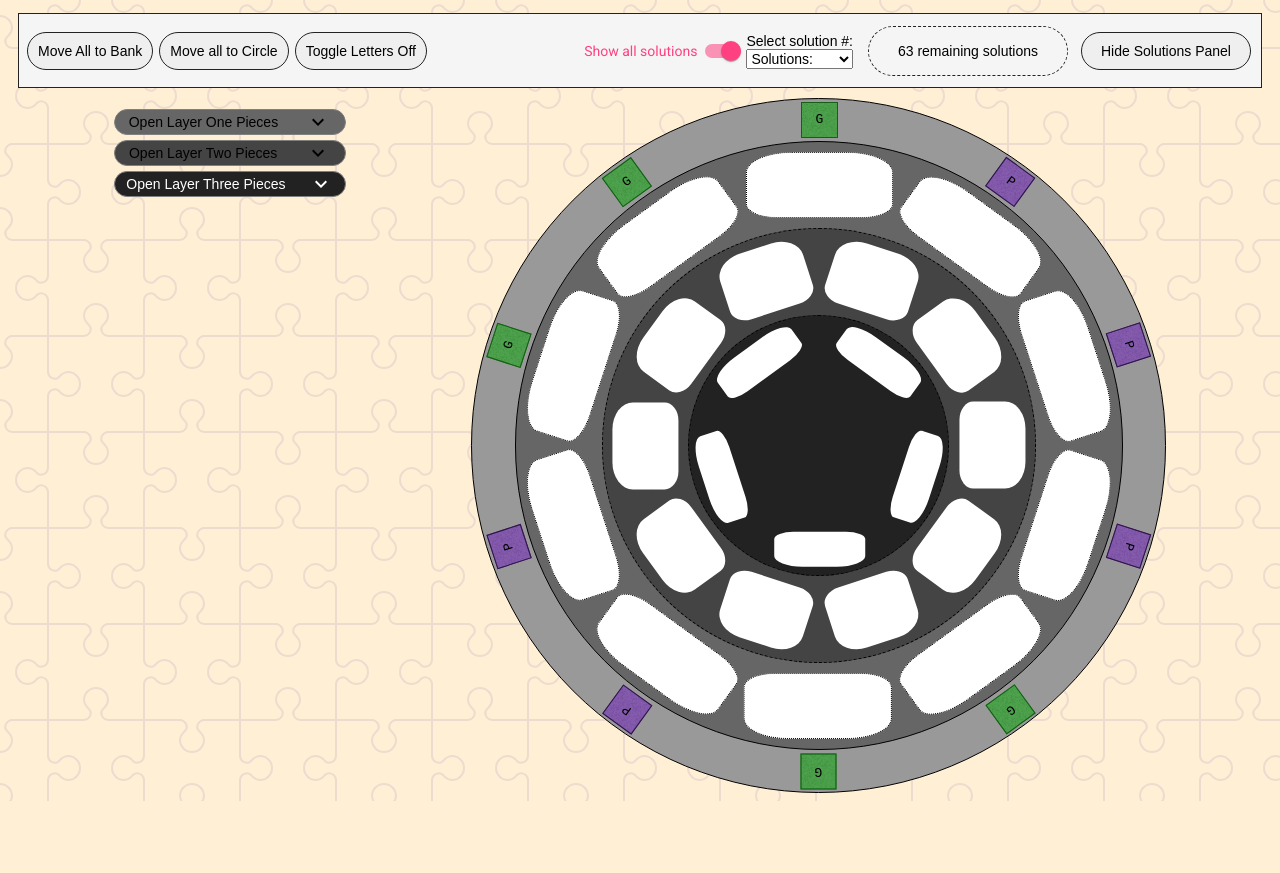
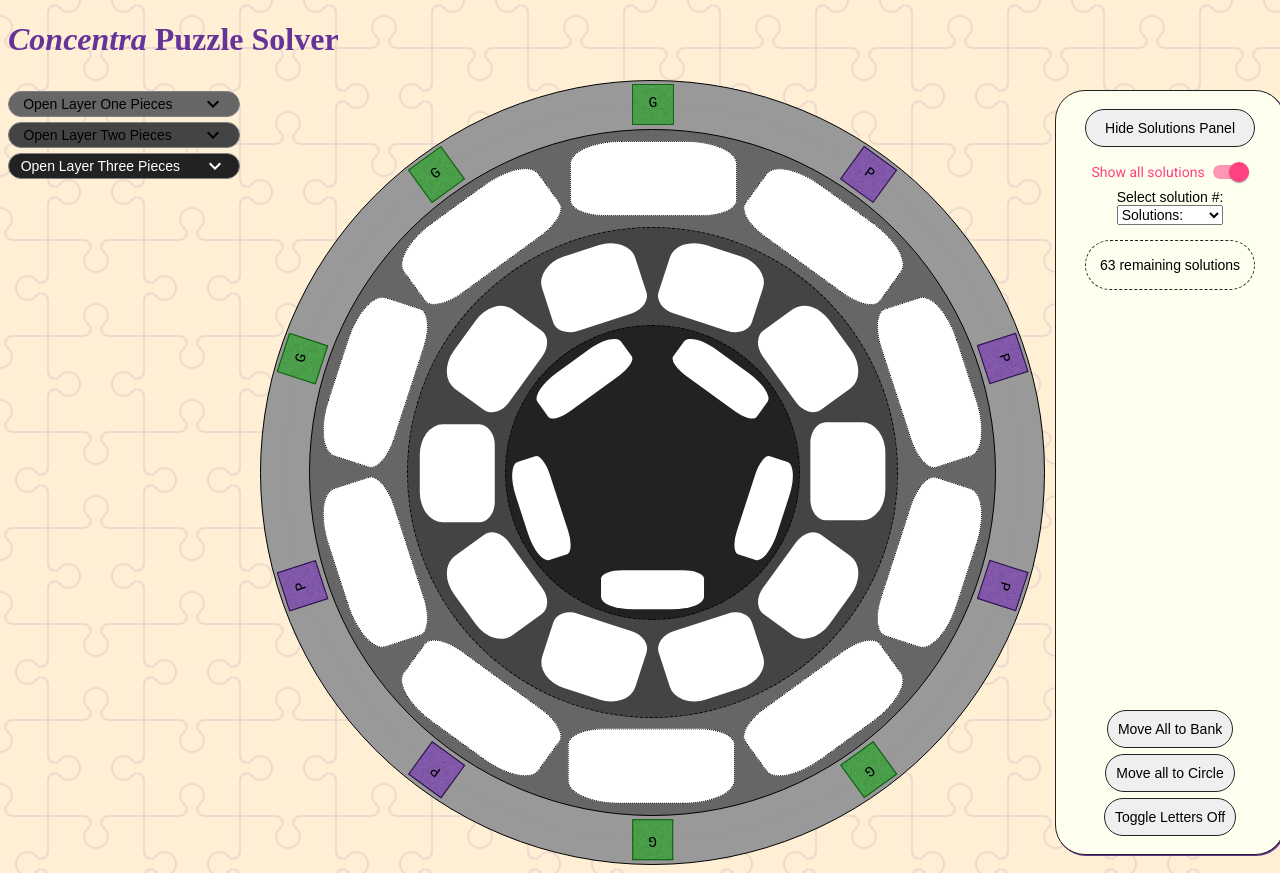
Before and after one commit to danego/circle-puzzle-angular, an Angular app: page / in a window 1280 px wide. Both pictures are taken after a click on the button "Reveal Solutions Panel". Before the commit the page ends 801 px from the top, so only its background shows below. Built offline with nearby package versions, Linux system fonts and the light colour scheme.

Commit message:
vertical control panel added as separate component. Header/title added too.

```diff
--- a/src/app/app.component.css
+++ b/src/app/app.component.css
@@ -1,16 +1,28 @@
+h1 {
+  color: rebeccapurple;
+}
+
 main {
   display: flex;
-  flex-direction: column;
+  flex-direction: row;  /* column */
   height: calc(100vh - 15px);
 }
 
 article {
   flex-grow: 1;
   display: flex;
-  flex: row none;
   justify-content: space-evenly;
 }
 
 piece-bank {
   margin: 10px 20px 10px 0; /* TODO Consider larger top margin (then also update in piecebank.ts */
 }
+
+.text {
+  margin-top: 40px;
+}
+
+footer {
+  margin-top: 30px;
+  text-align: right;
+}
--- a/src/app/app.component.html
+++ b/src/app/app.component.html
@@ -1,8 +1,24 @@
+<h1><em>Concentra</em> Puzzle Solver</h1>
+
 <main>
-  <control-panel></control-panel>
+  <!--
+    <control-panel></control-panel>
+  -->
 
   <article calculateHeight>
     <piece-bank></piece-bank>
     <circle-representation></circle-representation>
   </article>
+
+  <control-panel-vertical></control-panel-vertical>
 </main>
+
+<!--
+<div class="text">
+  <p>This is based off of the 1994 <em>Concentra</em> puzzle by the DaMert Company.</p>
+  <p>They claim there is but a single solution ...</p>
+</div>
+<footer>
+  <p><em>Hero background image/art by <a href="http://www.heropatterns.com/" target="blank">Steve Schoger</a>, CC 4.0.</em></p>
+</footer>
+-->
--- a/src/app/app.module.ts
+++ b/src/app/app.module.ts
@@ -14,6 +14,7 @@ import { DragDropModule } from '@angular/cdk/drag-drop';
 import { RotatePieceDirective } from './rotate-piece.directive';
 import { PieceBankComponent } from './piece-bank/piece-bank.component';
 import { ControlPanelComponent } from './control-panel/control-panel.component';
+import { ControlPanelVerticalComponent } from './control-panel-vertical/control-panel-vertical.component';
 import { MatSlideToggleModule } from '@angular/material/slide-toggle';
 import { CalculateHeightDirective } from './calculate-height.directive';
 
@@ -32,6 +33,7 @@ import { IsScrollingDirective } from './is-scrolling.directive';
     RotatePieceDirective,
     PieceBankComponent,
     ControlPanelComponent,
+    ControlPanelVerticalComponent,
     CalculateHeightDirective,
     IsScrollingDirective
   ],
--- /dev/null
+++ b/src/app/control-panel-vertical/control-panel-vertical.component.css
@@ -0,0 +1,108 @@
+section {
+  height: calc(100% - 20px);
+  min-width: 230px;
+  box-sizing: border-box;
+  margin: 10px 10px 10px 10px;
+  padding: 15px 0px;
+  background-color: ivory; /*ivory*/
+  border: 1px solid #222222;
+  border-radius: 30px;
+  box-shadow: 1px 1px rebeccapurple;
+  display: flex;
+  flex-direction: column;
+  justify-content: space-around;
+  align-items: center;
+  font-family: sans-serif !important;
+  font-size: 14px !important;
+}
+
+button, input {
+  margin: 3px;
+  padding: 10px;
+  border: 1px solid #222222;
+  border-radius: 30px;
+  cursor: pointer;
+  font-family: sans-serif;
+  font-size: 14px;
+}
+button:hover, input:hover {
+  background-color: #c5c5c5;
+}
+button:active, input:active {
+  border: 1px solid rgba(255,64,129);
+  background-color: rgba(255, 64, 129, 0.2);
+}
+button:focus, input:focus {
+  outline: none;
+}
+.button-container {
+  display: flex;
+  flex-direction: column;
+  align-items: center;
+}
+
+
+
+.spacer {
+  flex-grow: 1;
+}
+
+/* Solution Picker */
+.solutions-toggle {
+  width: 170px;
+}
+
+.solutions {
+  margin: 10px 0px;
+  display: flex;
+  flex-direction: column;
+  justify-content: space-around;
+  align-items: center;
+}
+.soln-picker {
+  margin-bottom: 10px;
+  display: flex;
+  flex-direction: column;
+  align-items: center;
+}
+.soln-picker>* {
+  margin-bottom: 5px;
+}
+.mat-slide-toggle-content {
+  font-family: 'Times New Roman', Times, serif;
+}
+.all-solutions {
+  color: rgba(255,64,129);
+  font-family: 'Times New Roman', Times, serif;
+}
+.limited-solutions {
+  font-family: 'Times New Roman', Times, serif;
+  color: black;
+}
+.soln-dropdown {
+  display: flex;
+  flex-direction: column;
+  justify-content: space-evenly;
+}
+.soln-number {
+  max-height: 500px;
+  font-family: sans-serif;
+  font-size: 14px;
+}
+select:focus {
+  outline: none;
+}
+
+
+.solutions-remaining {
+  width: 170px;
+  height: 50px;
+  box-sizing: border-box;
+  padding: 2px;
+  border: 1px dashed #222222;
+  border-radius: 30px;
+  display: flex;
+  align-items: center;
+  justify-content: center;
+  text-align: center;
+}
--- /dev/null
+++ b/src/app/control-panel-vertical/control-panel-vertical.component.html
@@ -0,0 +1,49 @@
+<section [formGroup]="controlButtonsForm">
+  <input
+    type="button"
+    class="solutions-toggle"
+    (click)="onToggleSolutionsPanel()"
+    formControlName="toggleSolutionsPanel">
+
+  <div id="solutions" class="solutions" [ngStyle]="{'display': displaySolutionsPanel ? 'flex' : 'none'}">
+    <div class="soln-picker">
+      <mat-slide-toggle
+        disableRipple="true"
+        labelPosition="before"
+        [checked]="!limitSolutionsShown"
+        (change)="onSlideChange($event)"
+        formControlName="showAllSolutions"
+        [ngClass]="!limitSolutionsShown ? 'all-solutions' : 'limited-solutions'">
+        Show all solutions
+      </mat-slide-toggle>
+
+      <div class="soln-dropdown">
+        <label for="soln-number">Select solution #: </label>
+        <select
+          id="soln-number"
+          class="soln-number"
+          (change)="onLoadNewSolution($event)"
+          formControlName="solutionNumberDropdown">
+          <option disabled>Solutions:</option>
+          <option *ngFor="let solnNumber of numberOfSolutionsArray; let i = index">{{ solnNumber }}</option>
+        </select>
+      </div>
+    </div>
+
+    <div class="solutions-remaining">
+      <p *ngIf="remainingSolutions !== 1 || !allPiecesUsed">{{ remainingSolutions }} remaining {{ remainingSolutions === 1 ? 'solution' : 'solutions' }}</p>
+      <p *ngIf="remainingSolutions === 1 && allPiecesUsed">You found solution # {{ currentSolutionNumber }}</p>
+    </div>
+  </div>
+
+  <div class="spacer"></div>
+
+  <div class="button-container">
+    <button (click)="moveAllToBank()">Move All to Bank</button>
+    <button (click)="moveAllToCircle()">Move all to Circle</button>
+    <input
+      type="button"
+      (click)="onToggleColorLetters()"
+      formControlName="toggleLetters">
+  </div>
+</section>
--- /dev/null
+++ b/src/app/control-panel-vertical/control-panel-vertical.component.ts
@@ -0,0 +1,149 @@
+import { Component, OnInit, OnDestroy, HostBinding } from '@angular/core';
+import { Subscription } from 'rxjs';
+import { FormGroup, FormControl } from '@angular/forms';
+
+import { BankCircleConnectorService } from '../bank-circle-connector.service';
+import { SolutionsGrabberService } from '../solutions-grabber.service';
+
+@Component({
+  selector: 'control-panel-vertical',
+  templateUrl: './control-panel-vertical.component.html',
+  styleUrls: ['./control-panel-vertical.component.css']
+})
+
+export class ControlPanelVerticalComponent implements OnInit, OnDestroy {
+  numberOfSolutionsArray: any[] = [];
+  numberOfSolutions: number;
+  remainingSolutions: number = 0;
+  allPiecesUsed: boolean = false;
+  displaySolutionsPanel: boolean = false;
+  limitSolutionsShown: boolean = false;
+  currentSolutionNumber: number;
+  displayColorLetters: boolean = true;
+
+  remainingSolutionsSub: Subscription;
+  allPiecesUsedSub: Subscription;
+  currentSolutionNumberSub: Subscription;
+
+  controlButtonsForm: FormGroup;
+
+  @HostBinding('style.margin') margin;
+  @HostBinding('style.height') height;
+
+
+  constructor(
+    private bankCircleConnectorService: BankCircleConnectorService,
+    private solutionsGrabberService: SolutionsGrabberService
+  ) { }
+
+  ngOnInit() {
+    this.remainingSolutionsSub = this.solutionsGrabberService.remainingSolutions.subscribe((remainingSolutions) => {
+      this.remainingSolutions = remainingSolutions;
+    });
+
+    this.allPiecesUsedSub = this.solutionsGrabberService.allPiecesUsedSubject.subscribe((allPiecesUsed) => {
+      this.allPiecesUsed = allPiecesUsed;
+    });
+
+    this.currentSolutionNumberSub = this.solutionsGrabberService.currentSolutionNumber.subscribe((solnNumber) => {
+      this.currentSolutionNumber = solnNumber;
+    });
+
+    //note: the values of the toggle controls are inverted
+    //they display opposite message of what's currently shown.
+    //will be needed when saving user preferences into local storage
+    this.controlButtonsForm = new FormGroup({
+      'toggleLetters': new FormControl("Toggle Letters Off"),
+      'showAllSolutions': new FormControl(true),
+      'solutionNumberDropdown': new FormControl("Solutions:"),
+      'toggleSolutionsPanel': new FormControl("Reveal Solutions Panel")  //"{{displaySolutionsPanel ? 'Hide' : 'Reveal'}} Solutions Panel"
+    });
+
+    this.generateSolutions();
+  }
+
+  moveAllToBank() {
+    this.bankCircleConnectorService.transferAllToBank();
+  }
+
+  moveAllToCircle() {
+    this.bankCircleConnectorService.transferAllToCircle();
+  }
+
+  onToggleColorLetters() {
+    this.displayColorLetters = !this.displayColorLetters;
+    this.bankCircleConnectorService.toggleColorLetters(this.displayColorLetters);
+    this.controlButtonsForm.get('toggleLetters').patchValue(
+      this.displayColorLetters ? "Toggle Letters Off" : "Toggle Letters On"
+    );
+  }
+
+  generateSolutions() {
+    const numberOfSolutions = this.solutionsGrabberService.startGeneratingSolutions();
+    this.numberOfSolutions = numberOfSolutions;
+    this.numberOfSolutionsArray = new Array(numberOfSolutions);
+    for (let i = 0; i < numberOfSolutions; i++) {
+      this.numberOfSolutionsArray[i] = i;
+    }
+  }
+
+  generateLimitedSolutions(dropdownValue?: number) {
+    if (!dropdownValue) dropdownValue = 0;
+
+    this.numberOfSolutionsArray = new Array(11);
+
+    let startOption, endOption;
+    if (dropdownValue - 5 < 0) {
+      startOption = 0;
+      endOption = 10;
+    }
+    else if (dropdownValue + 5 > this.numberOfSolutions - 1){
+      startOption = this.numberOfSolutions - 11;
+      endOption = this.numberOfSolutions - 1;
+    }
+    else {
+      startOption = dropdownValue - 5;
+      endOption = dropdownValue + 5;
+    }
+
+    let j = 0;
+    for (let i = startOption; i <= endOption; i++) {
+      this.numberOfSolutionsArray[j] = i;
+      j++;
+    }
+  }
+
+  onSlideChange(event) {
+    this.limitSolutionsShown = !event.checked;
+    const dropdownValue = this.controlButtonsForm.get('solutionNumberDropdown').value;
+    let dropdownValueNumber;
+    if (dropdownValue !== "Solutions:") {
+      dropdownValueNumber = +dropdownValue;
+    }
+
+    if (this.limitSolutionsShown) {
+      this.generateLimitedSolutions(dropdownValueNumber);
+    }
+    else {
+      this.generateSolutions();
+    }
+  }
+
+  onLoadNewSolution(event) {
+    const newSolutionNumber = event.target.value;
+    this.bankCircleConnectorService.transferAllToCircle(newSolutionNumber);
+  }
+
+  onToggleSolutionsPanel() {
+    this.displaySolutionsPanel = !this.displaySolutionsPanel;
+    this.controlButtonsForm.patchValue({
+      toggleSolutionsPanel: this.displaySolutionsPanel ? "Hide Solutions Panel" : "Reveal Solutions Panel",
+    });
+  }
+
+  ngOnDestroy() {
+    if (this.remainingSolutionsSub) this.remainingSolutionsSub.unsubscribe();
+    if (this.allPiecesUsedSub) this.allPiecesUsedSub.unsubscribe();
+    if (this.currentSolutionNumberSub) this.currentSolutionNumberSub.unsubscribe();
+  }
+}
--- a/src/app/piece-sizing.service.ts
+++ b/src/app/piece-sizing.service.ts
@@ -29,7 +29,7 @@ export class PieceSizingService {
   setNewFontSizeFactor(newContainerHeight: number): number {
     const startingCircleHeightFactor = 800;
     const startingFontSizeFactor = 10;
-    const newFontSizeFactor = +(newContainerHeight / startingCircleHeightFactor * startingFontSizeFactor).toFixed(2);
+    const newFontSizeFactor = +(newContainerHeight / startingCircleHeightFactor * startingFontSizeFactor).toFixed(3);
 
     //this.fontSize = newFontSize;
     this.fontSizeFactor.next(newFontSizeFactor);
--- a/src/styles.css
+++ b/src/styles.css
@@ -21,7 +21,6 @@ body {
   display: block;
 }
 .piece span {
-  box-sizing: border-box;
   text-align: center;
   border-radius: 50%;
   display: inline-block;
@@ -63,6 +62,14 @@ body {
 .piece-one span:nth-of-type(1) {
   border-radius: 0%;
 }
+/*
+.piece-one span:nth-of-type(2) {
+  margin-right: 1px;
+}
+.piece-one span:nth-of-type(3) {
+  margin-left: 1px;
+}
+*/
 
 .piece-two {
   width: 10em;
```
